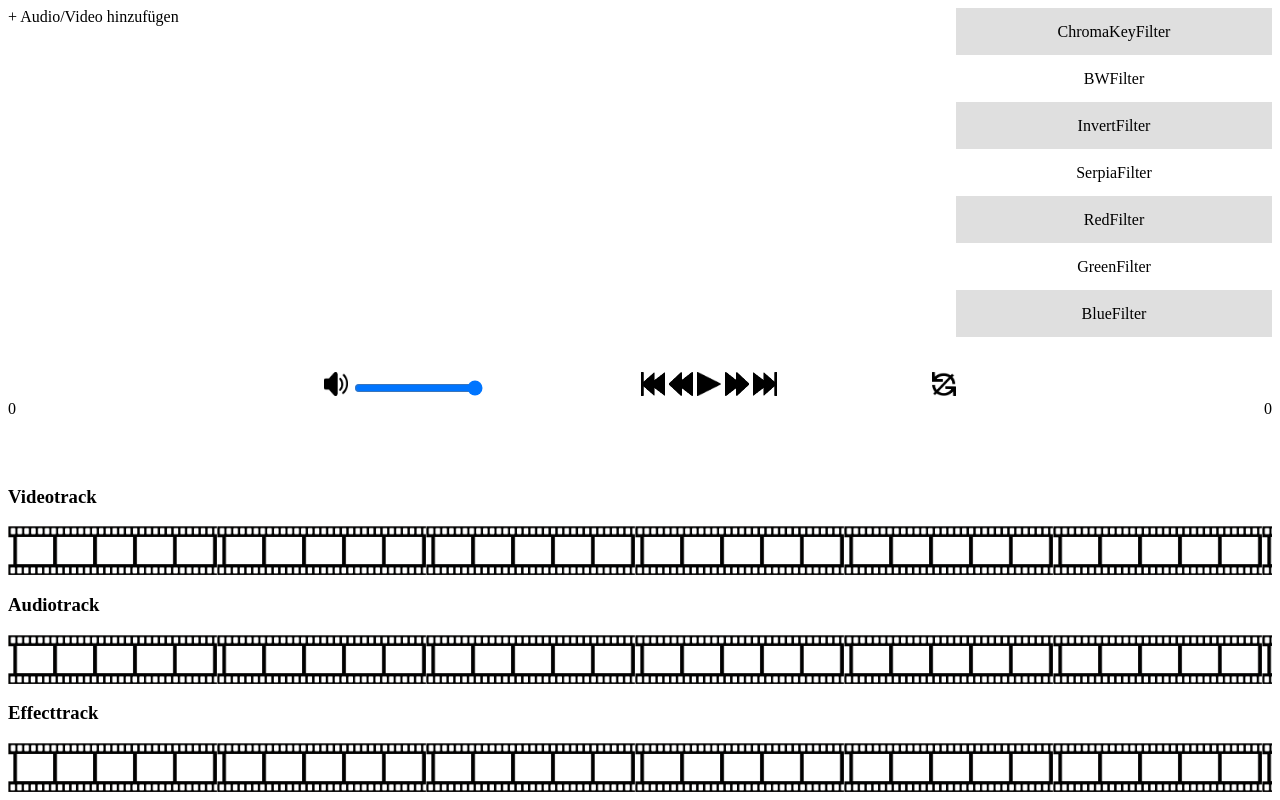
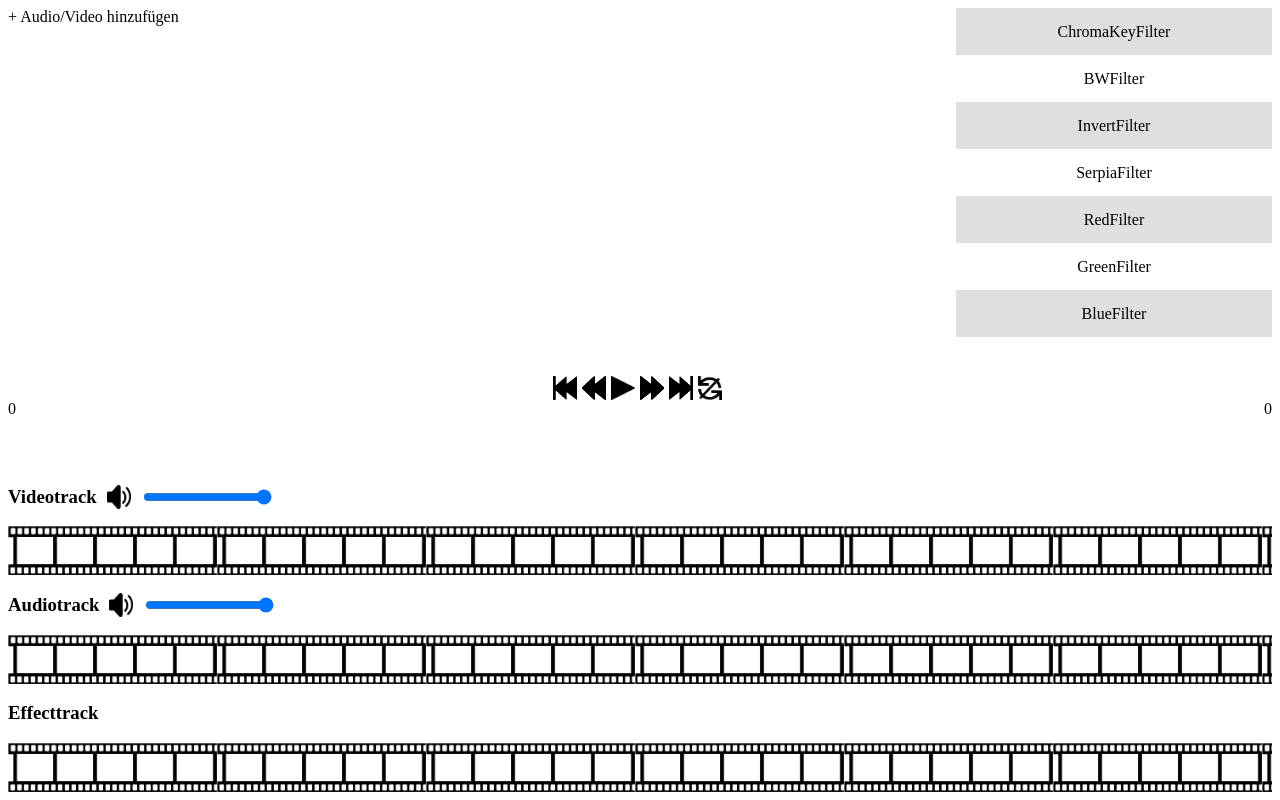
Before and after one commit to SelinaWernike/MMAudioUndVideo, a website with bundled scripts: page index.html in a window 1280 px wide. Built offline with nearby package versions, Linux system fonts and the light colour scheme.

Commit message:
Add volume slider for audio and video track

```diff
--- a/css/main.css
+++ b/css/main.css
@@ -29,8 +29,12 @@
 #videoControls {
     display: flex;
     flex-direction: row;
-    justify-content: space-between;
     margin-top: 3px;
+    justify-content: center;
+}
+
+#videoControls * {
+    margin-right: 5px;
 }
 
 #canvasContainer {
--- a/css/track.css
+++ b/css/track.css
@@ -6,6 +6,15 @@
     flex-direction: column;
 
    /* grid-column: 1 / 4; */
+}
+
+.trackHeader {
+    display: flex;
+    align-items: center;
+}
+
+.trackHeader * {
+    margin-right: 10px;
 }
 
 .track {
@@ -21,7 +30,8 @@
     background-color: white;
 }
 /*
-#time{
+#time {
+>>>>>>> Add volume slider for audio and video track
     grid-column: 1 / 4
 } */
 
--- a/index.html
+++ b/index.html
@@ -9,7 +9,7 @@
     <link rel="stylesheet" href="./css/settings.css" type="text/css">
 </head>
 <body>
-    <video id="video" crossorigin="anonymous" hidden="" muted=""></video>
+    <video id="video" crossorigin="anonymous" hidden=""></video>
     <audio id="audio" crossorigin="anonymous" hidden=""></audio>
     <div id="upperArea">
         <div id="fileArea">
@@ -23,19 +23,12 @@
                 <canvas id="canvas"></canvas>
             </div>
             <div id="videoControls">
-                <div>
-                    <img id="volumeOnIcon" src="./images/volume.png" width="24" height="24" onclick="onVolumeOnClick()" class="pointer">
-                    <img id="volumeOffIcon" src="./images/mute.png" width="24" height="24" onclick="onVolumeOffClick()" class="pointer" hidden="">
-                    <input id="volumeSlider" type="range" min="0" max="1" value="1" step="0.01" oninput="onVolumeChange(event)">
-                </div>
-                <div>
                 <img src="./images/toStart.png" width="24" height="24" onclick="onToStartClick()" class="pointer">
                 <img src="./images/rewind.png" width="24" height="24" onclick="onRewindClick()" class="pointer">
                 <img id="playIcon" src="./images/play.png" width="24" height="24" onclick="onPlayClick()" class="pointer">
                 <img id="pauseIcon" src="./images/pause.png" width="24" height="24" onclick="onPauseClick()" class="pointer" hidden="">
                 <img src="./images/fast_forward.png" width="24" height="24" onclick="onForwardClick()" class="pointer">
                 <img src="./images/toEnd.png" width="24" height="24" onclick="onToEndClick()" class="pointer">
-                </div>
 <!--                <img id="saveIcon" src="./images/save.png" width="24" height="24" onclick="onSaveClick()" class="pointer">-->
                 <img id="loopIcon" src="./images/loop.png" width="24" height="24" onclick="onLoopClick()" class="pointer" hidden="">
                 <img id="noLoopIcon" src="./images/no_loop.png" width="24" height="24" onclick="onLoopClick()" class="pointer">
@@ -52,12 +45,22 @@
             <div class="item7" id="endTime">0</div>
         </div>
         <div class="trackContainer" id="videoContainer">
+            <div class="trackHeader">
                 <h3>Videotrack</h3>
+                <img id="videoVolumeOnIcon" src="./images/volume.png" width="24" height="24" onclick="onVideoVolumeOnClick()" class="pointer">
+                <img id="videoVolumeOffIcon" src="./images/mute.png" width="24" height="24" onclick="onVideoVolumeOffClick()" class="pointer" hidden="">
+                <input id="videoVolumeSlider" type="range" min="0" max="1" value="1" step="0.01" oninput="onVideoVolumeChange(event)">
+            </div>
             <div class="track" id="videotrack">
             </div>
         </div>
         <div class="trackContainer" id="audioContainer">
+            <div class="trackHeader">
                 <h3>Audiotrack</h3>
+                <img id="audioVolumeOnIcon" src="./images/volume.png" width="24" height="24" onclick="onAudioVolumeOnClick()" class="pointer">
+                <img id="audioVolumeOffIcon" src="./images/mute.png" width="24" height="24" onclick="onAudioVolumeOffClick()" class="pointer" hidden="">
+                <input id="audioVolumeSlider" type="range" min="0" max="1" value="1" step="0.01" oninput="onAudioVolumeChange(event)">
+            </div>
             <div class="track" id="audiotrack">
             </div>
         </div>
--- a/js/audioController.js
+++ b/js/audioController.js
@@ -3,9 +3,9 @@ export default class AudioController {
     constructor(fileManager, trackController) {
         const audio = document.querySelector("#audio")
         const video = document.querySelector("#video")
-        const volumeOnIcon = document.querySelector("#volumeOnIcon")
-        const volumeOffIcon = document.querySelector("#volumeOffIcon")
-        const volumeSlider = document.querySelector("#volumeSlider")
+        const volumeOnIcon = document.querySelector("#audioVolumeOnIcon")
+        const volumeOffIcon = document.querySelector("#audioVolumeOffIcon")
+        const volumeSlider = document.querySelector("#audioVolumeSlider")
         changeVolume(volumeSlider.value)
         let previousVolume = audio.volume
 
@@ -49,18 +49,18 @@ export default class AudioController {
             }
         })
 
-        window.onVolumeOnClick = function() {
+        window.onAudioVolumeOnClick = function() {
             previousVolume = audio.volume
             volumeSlider.value = 0
             changeVolume(0)
         }
 
-        window.onVolumeOffClick = function() {
+        window.onAudioVolumeOffClick = function() {
             volumeSlider.value = previousVolume
             changeVolume(previousVolume)
         }
 
-        window.onVolumeChange = function(event) {
+        window.onAudioVolumeChange = function(event) {
             changeVolume(event.target.value)
         }
 
--- a/js/effectLoader.js
+++ b/js/effectLoader.js
@@ -16,9 +16,7 @@ export default class EffectLoader {
             return {
                 start: function() {
                     return inTrackTime(element.offsetLeft - element.parentNode.offsetLeft)
-
                 },
-
                 duration: function() {
                     return inTrackTime(element.offsetWidth);
                 }
--- a/js/videoController.js
+++ b/js/videoController.js
@@ -8,6 +8,11 @@ export default class VideoController {
         const pauseIcon = document.querySelector("#pauseIcon")
         const loopIcon = document.querySelector("#loopIcon")
         const noLoopIcon = document.querySelector("#noLoopIcon")
+        const volumeOnIcon = document.querySelector("#videoVolumeOnIcon")
+        const volumeOffIcon = document.querySelector("#videoVolumeOffIcon")
+        const volumeSlider = document.querySelector("#videoVolumeSlider")
+        changeVolume(volumeSlider.value)
+        let previousVolume = video.volume
         let looping = false
 
         video.addEventListener("ended", () => {
@@ -127,6 +132,21 @@ export default class VideoController {
             }
         }
 
+        window.onVideoVolumeOnClick = function() {
+            previousVolume = audio.volume
+            volumeSlider.value = 0
+            changeVolume(0)
+        }
+
+        window.onVideoVolumeOffClick = function() {
+            volumeSlider.value = previousVolume
+            changeVolume(previousVolume)
+        }
+
+        window.onVideoVolumeChange = function(event) {
+            changeVolume(event.target.value)
+        }
+
         window.onLoopClick = function() {
             looping = !looping
             if (looping) {
@@ -147,5 +167,16 @@ export default class VideoController {
             }
             return false
         }
+
+        function changeVolume(volume) {
+            if (volume == 0) {
+                volumeOnIcon.setAttribute("hidden", "")
+                volumeOffIcon.removeAttribute("hidden")
+            } else {
+                volumeOffIcon.setAttribute("hidden", "")
+                volumeOnIcon.removeAttribute("hidden")
+            }
+            video.volume = volume
+        }
     }
 }
```
Lines whose indentation alone changed are shown as unchanged.
